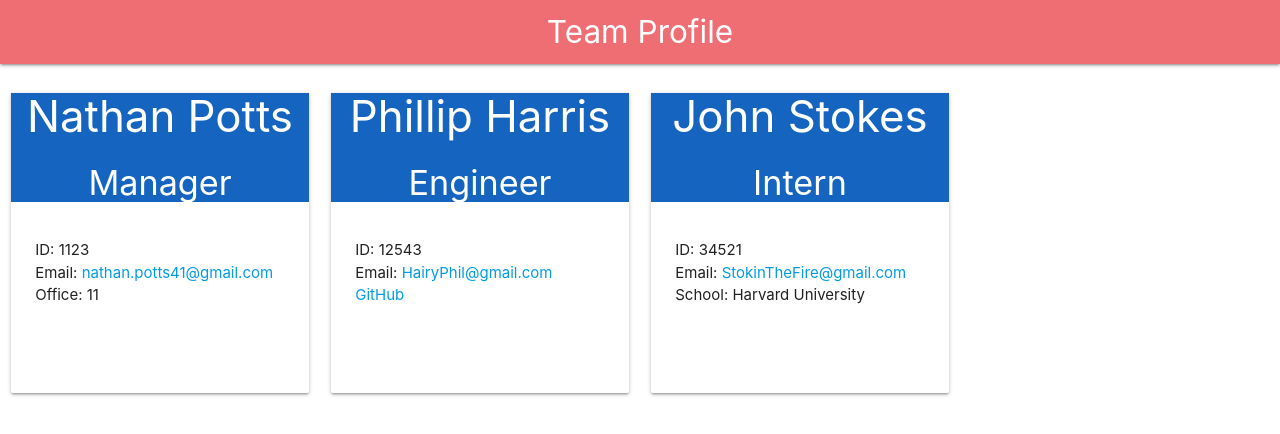
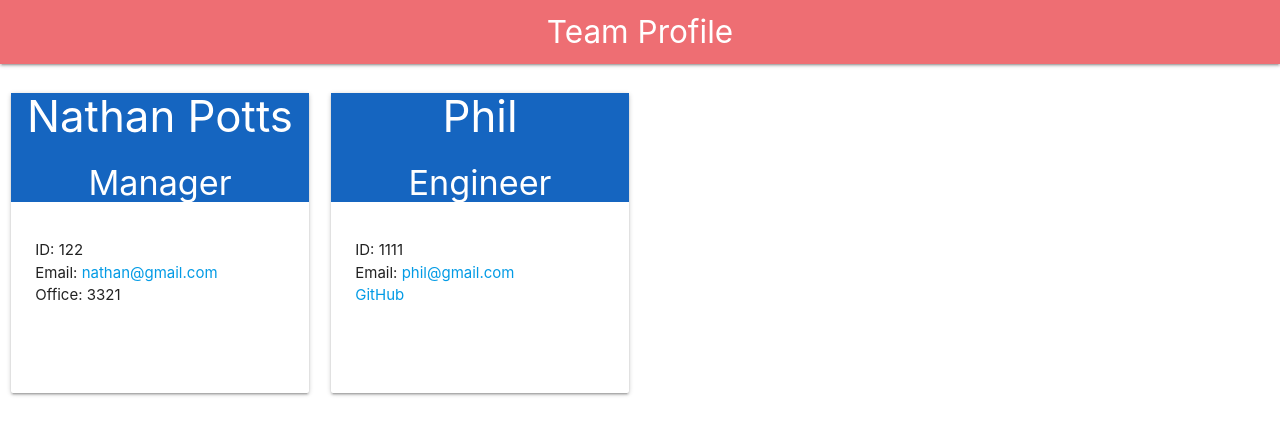
Before and after one commit to nathan-potts41/team-profile-generator, a website: page dist/team.html in a window 1280 px wide. Drawn offline with nearby package versions, Linux system fonts and the light colour scheme.

```diff
--- a/dist/team.html
+++ b/dist/team.html
@@ -22,33 +22,21 @@
                 <h4 class=" white-text computer">Manager</h4>
             </div>
             <div class="card-content">
-                <div>ID: 1123</div>
-                <div>Email:<a href="nathan.potts41@gmail.com"> nathan.potts41@gmail.com</a></div>
-                <div>Office: 11</div>
+                <div>ID: 122</div>
+                <div>Email:<a href="nathan@gmail.com"> nathan@gmail.com</a></div>
+                <div>Office: 3321</div>
             </div>
         </div>
     </div><div class="col s12 m3">
 		<div class="card small hoverable">
 			<div class="card-title blue darken-3 center-align">
-				<h3 class=" white-text">Phillip Harris</h3>
+				<h3 class=" white-text">Phil</h3>
 				<h4 class=" white-text computer">Engineer</h4>
 			</div>
 			<div class="card-content">
-				<div>ID: 12543</div>
-				<div>Email:<a href="HairyPhil@gmail.com"> HairyPhil@gmail.com</a></div>
-                <a href="https://github.com/PhilIsMyName" target="_blank">GitHub</a>
-			</div>
-		</div>
-	</div><div class="col s12 m3">
-		<div class="card small hoverable">
-			<div class="card-title blue darken-3 center-align">
-				<h3 class=" white-text">John Stokes</h3>
-				<h4 class=" white-text computer">Intern</h4>
-			</div>
-			<div class="card-content">
-				<div>ID: 34521</div>
-                <div>Email:<a href="StokinTheFire@gmail.com"> StokinTheFire@gmail.com</a></div>
-                <div>School: Harvard University</div>
+				<div>ID: 1111</div>
+				<div>Email:<a href="phil@gmail.com"> phil@gmail.com</a></div>
+                <a href="https://github.com/PhilMAN" target="_blank">GitHub</a>
 			</div>
 		</div>
 	</div>
```
Also changed, not shown: README.md.
